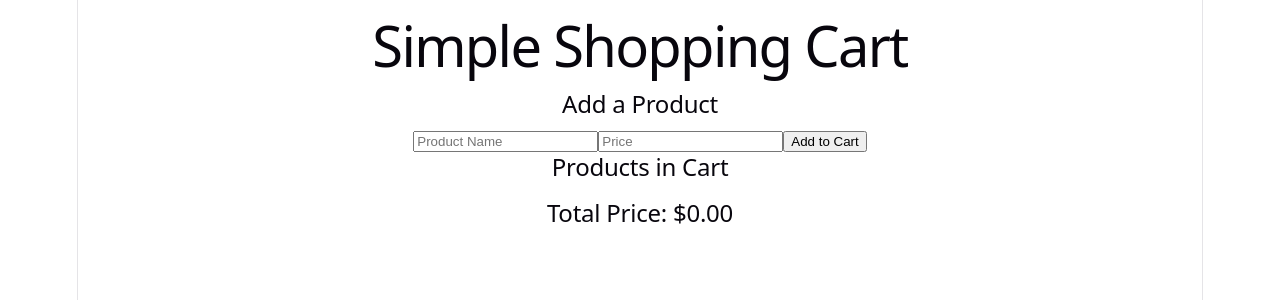
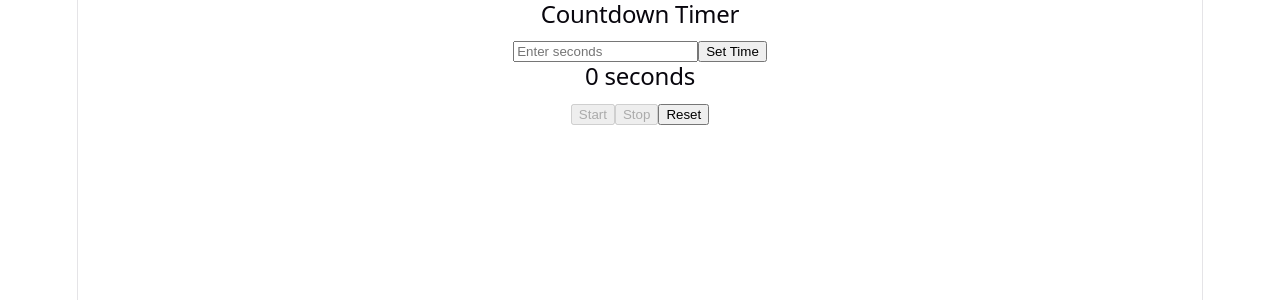
Before and after one commit to fatimahasan774-a11y/React, a React (Vite) app: page / in a window 1280 px wide. Shown: the top 300 px of the page. Built offline with nearby package versions, Linux system fonts and the light colour scheme.

Commit message:
Exercise 8

```diff
--- a/src/App.jsx
+++ b/src/App.jsx
@@ -1,11 +1,14 @@
-import ShoppingCard from './shoppingCard';
+import ShoppingCard from './shoppingCard'
+import MouseTracker from './MouseTracker'
+import CountdownTimer from './CountdownTimer';
 const App = ()=>{
 
   return (
   <>
+  <CountdownTimer/>
 {/* <TodoList/> */}
-<ShoppingCard/>
-
+{/* <ShoppingCard/> */}
+{/* <MouseTracker/> */}
   </>
  )
 
--- /dev/null
+++ b/src/CountdownTimer.jsx
@@ -0,0 +1,82 @@
+import React, { useState, useEffect } from "react";
+
+const CountdownTimer = () => {
+  const [inputTime, setInputTime] = useState("");
+  const [time, setTime] = useState(0);
+  const [isRunning, setIsRunning] = useState(false);
+
+  useEffect(() => {
+    let timerId;
+
+    if (isRunning && time > 0) {
+      timerId = setInterval(() => {
+        setTime((prev) => prev - 1);
+      }, 1000);
+    }
+
+    // Stop when timer reaches 0
+    if (time === 0) {
+      setIsRunning(false);
+    }
+
+    // Cleanup
+    return () => clearInterval(timerId);
+  }, [isRunning, time]);
+
+  const handleSetTime = () => {
+    const number = Number(inputTime);
+
+    if (number > 0) {
+      setTime(number);
+    }
+  };
+
+  const handleStart = () => {
+    if (time > 0) {
+      setIsRunning(true);
+    }
+  };
+
+  const handleStop = () => {
+    setIsRunning(false);
+  };
+
+  const handleReset = () => {
+    setIsRunning(false);
+    setTime(Number(inputTime) || 0);
+  };
+
+  return (
+    <div>
+      <h2>Countdown Timer</h2>
+
+      <input
+        type="number"
+        placeholder="Enter seconds"
+        value={inputTime}
+        onChange={(e) => setInputTime(e.target.value)}
+        disabled={isRunning}
+      />
+
+      <button onClick={handleSetTime} disabled={isRunning}>
+        Set Time
+      </button>
+
+      <h2>{time} seconds</h2>
+
+      <button onClick={handleStart} disabled={isRunning || time === 0}>
+        Start
+      </button>
+
+      <button onClick={handleStop} disabled={!isRunning}>
+        Stop
+      </button>
+
+      <button onClick={handleReset}>
+        Reset
+      </button>
+    </div>
+  );
+};
+
+export default CountdownTimer;
--- /dev/null
+++ b/src/MouseTracker.jsx
@@ -0,0 +1,26 @@
+import { useState, useEffect } from "react";
+
+const MouseTracker = () => {
+  const [position, setPosition] = useState({ x: 0, y: 0 });
+
+  useEffect(() => {
+    const handleMouseMove = (e) => {
+      setPosition({ x: e.clientX, y: e.clientY });
+    };
+
+    window.addEventListener("mousemove", handleMouseMove);
+
+    return () => {
+      window.removeEventListener("mousemove", handleMouseMove);
+    };
+  }, []);
+
+  return (
+    <div>
+      <p>X: {position.x}px</p>
+      <p>Y: {position.y}px</p>
+    </div>
+  );
+};
+
+export default MouseTracker;
--- a/src/shoppingCard.jsx
+++ b/src/shoppingCard.jsx
@@ -2,89 +2,89 @@ import { useState } from "react";
 
 const ShoppingCard = () => {
   const [products, setProducts] = useState([]);
-  const [name, setName] = useState("");
-  const [price, setPrice] = useState("");
+  const [productName, setProductName] = useState("");
+  const [productPrice, setProductPrice] = useState("");
 
-  const handleAddProduct = () => {
-    if (name.trim() === "" || price === "") return;
-
+  const handleProductAdd = () => {
+    if (productName.trim() !== "" && productPrice.trim() !== "") {
       const newProduct = {
-      id: crypto.randomUUID(),
-      name: name,
-      price: parseFloat(price),
+        id: Date.now(),
+        name: productName,
+        price: parseFloat(productPrice),
         quantity: 1,
       };
 
       setProducts([...products, newProduct]);
-    setName("");
-    setPrice("");
+      setProductName("");
+      setProductPrice("");
+    }
   };
 
-  const increaseQuantity = (id) => {
-    setProducts(
-      products.map((product) =>
-        product.id === id
-          ? { ...product, quantity: product.quantity + 1 }
-          : product
-      )
-    );
-  };
+  const removeProduc=(id)=>{
+    const updatedProduct= products.filter(product => product.id !== id);
+    setProducts  (updatedProduct);
+  }
 
-  const decreaseQuantity = (id) => {
-    setProducts(
-      products.map((product) =>
-        product.id === id && product.quantity > 1
-          ? { ...product, quantity: product.quantity - 1 }
-          : product
-      )
-    );
-  };
+  const productIncreas=(id)=>{
+const updatedProduct= products.map( product => (
+  product.id === id ? {...product , quantity: product.quantity + 1}: product
+))
+setProducts(updatedProduct);
 
-  const removeProduct = (id) => {
-    setProducts(products.filter((product) => product.id !== id));
-  };
+  }
 
-  const totalPrice = products.reduce(
-    (sum, product) => sum + product.price * product.quantity,
-    0
-  );
+  const Prouductdecreas=(id)=>{
+    const updatedProduct= products.map(product =>(
+      product.id === id && product.quantity > 1 ?{...product, quantity: product.quantity - 1}: product
+    ))
+    setProducts(updatedProduct);
+  }
 
   return (
     <div>
-      <h1>Simple Shopping Cart</h1>
-
-      <h2>Add a Product</h2>
+      <h1>Simple Shopping Card</h1>
+      <div>
+        <h2>Add a Product Cart</h2>
         <input
           type="text"
-        placeholder="Product Name"
-        value={name}
-        onChange={(e) => setName(e.target.value)}
+          placeholder="product name"
+          value={productName}
+          onChange={(e) => setProductName(e.target.value)}
+          value={productName}
         />
         <input
           type="number"
-        placeholder="Price"
-        value={price}
-        onChange={(e) => setPrice(e.target.value)}
+          min="0"
+          placeholder="product price"
+          value={productPrice}
+          onChange={(e) => setProductPrice(e.target.value)}
+          value={productPrice}
         />
-      <button onClick={handleAddProduct}>Add to Cart</button>
+        <button onClick={handleProductAdd}>add to cart</button>
+      </div>
 
-      <h2>Products in Cart</h2>
+      {products.length > 0 ? (
+        <div>
+          <h3>Products in cart</h3>
           <ul>
             {products.map((product) => (
               <li key={product.id}>
                 <strong>{product.name}</strong> - ${product.price.toFixed(2)}
-            <br />
+
+                <div>
                   Quantity:
-            <button onClick={() => decreaseQuantity(product.id)}>-</button>
+                  <button onClick={()=> Prouductdecreas(product.id)}>-</button>
                   {product.quantity}
-            <button onClick={() => increaseQuantity(product.id)}>+</button>
-            <br />
-            <button onClick={() => removeProduct(product.id)}>Remove</button>
+                  <button  onClick={()=> productIncreas(product.id)}>+</button><br />
+                  <button onClick={()=>removeProduc(product.id)}>remove</button>
+                </div>
               </li>
             ))}
           </ul>
-
-      <h2>Total Price: ${totalPrice.toFixed(2)}</h2>
+        </div>
+      ) : (
+        <h3>this cart is empty</h3>
+      )}
     </div>
   );
 };
```
Lines whose indentation alone changed are shown as unchanged.
